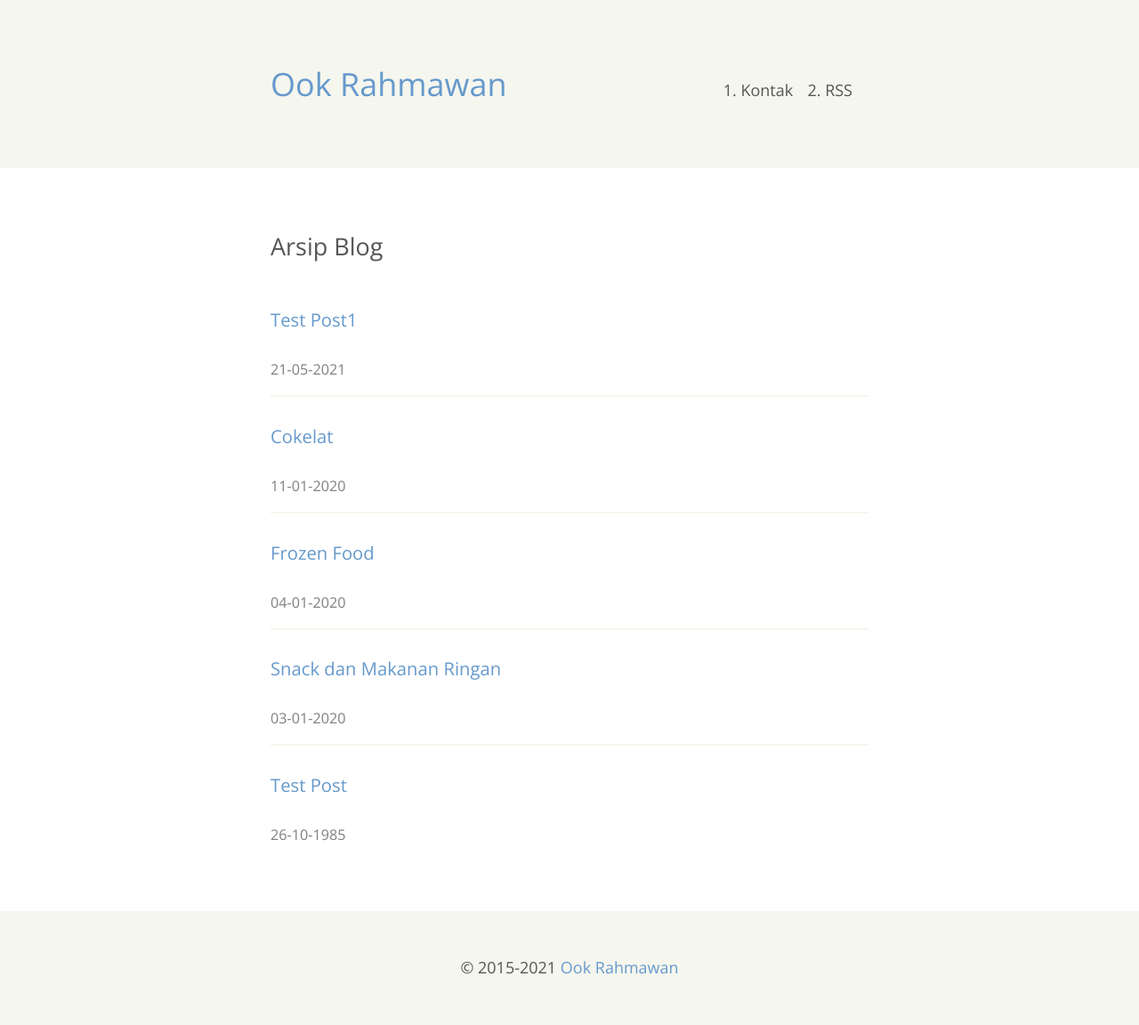
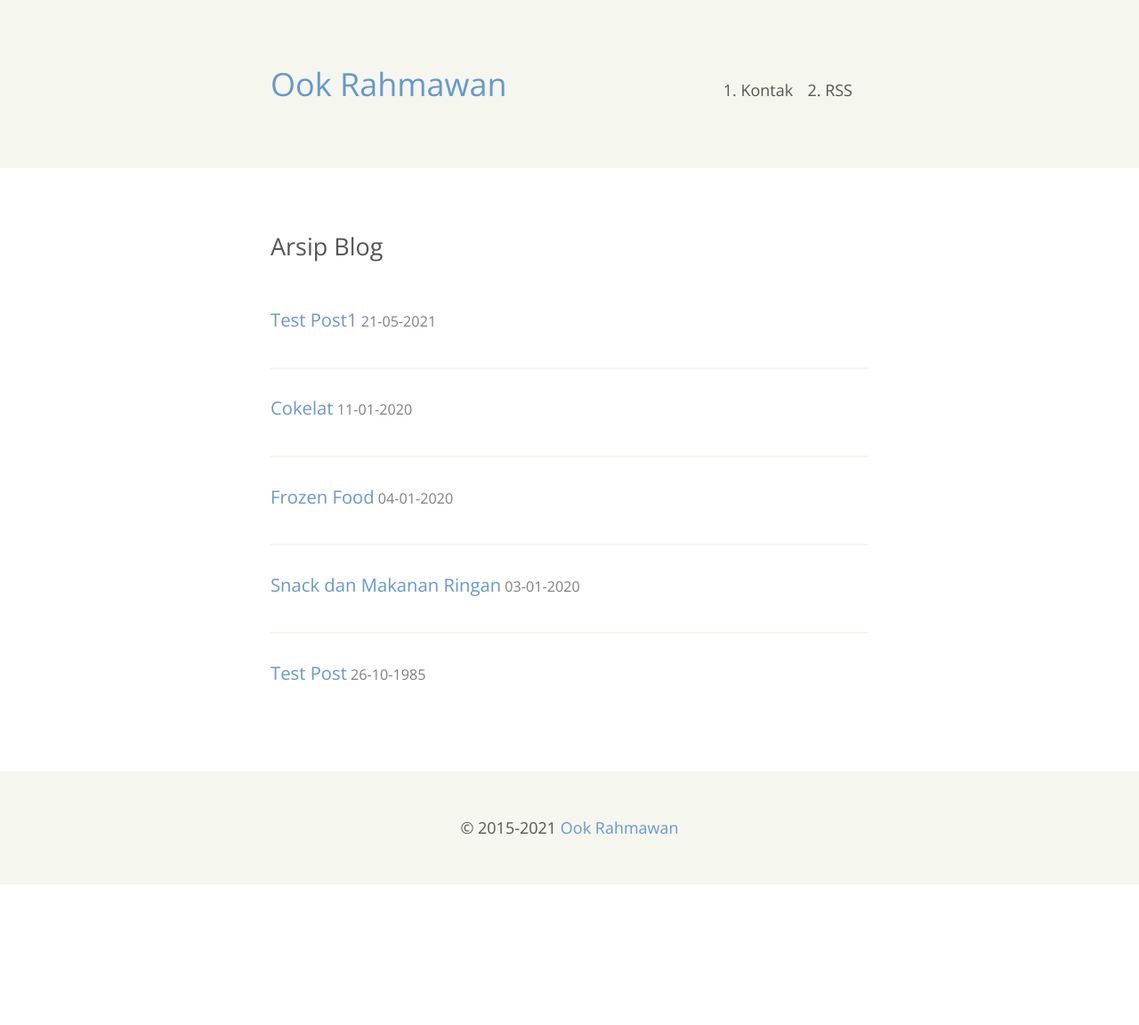
Before and after one commit to krhmwn/krhmwn, a Jekyll site: the page built from archive.html, in a window 1280 px wide. Shown: the whole page at 89% size. Built offline with Jekyll 4.4.1, drawn with Linux system fonts in a browser that asks for light colours; after the commit the page ends 994 px from its top, so only the background shows below that.

Commit message:
update v.1.0.171

```diff
--- a/assets/css/main.css
+++ b/assets/css/main.css
@@ -19,7 +19,8 @@ line-height:1.25;
 }
 
 h4 {
-font-size:1.125em
+font-size:1.125em;
+display:inline-block;
 }
 
 h3 {
```
